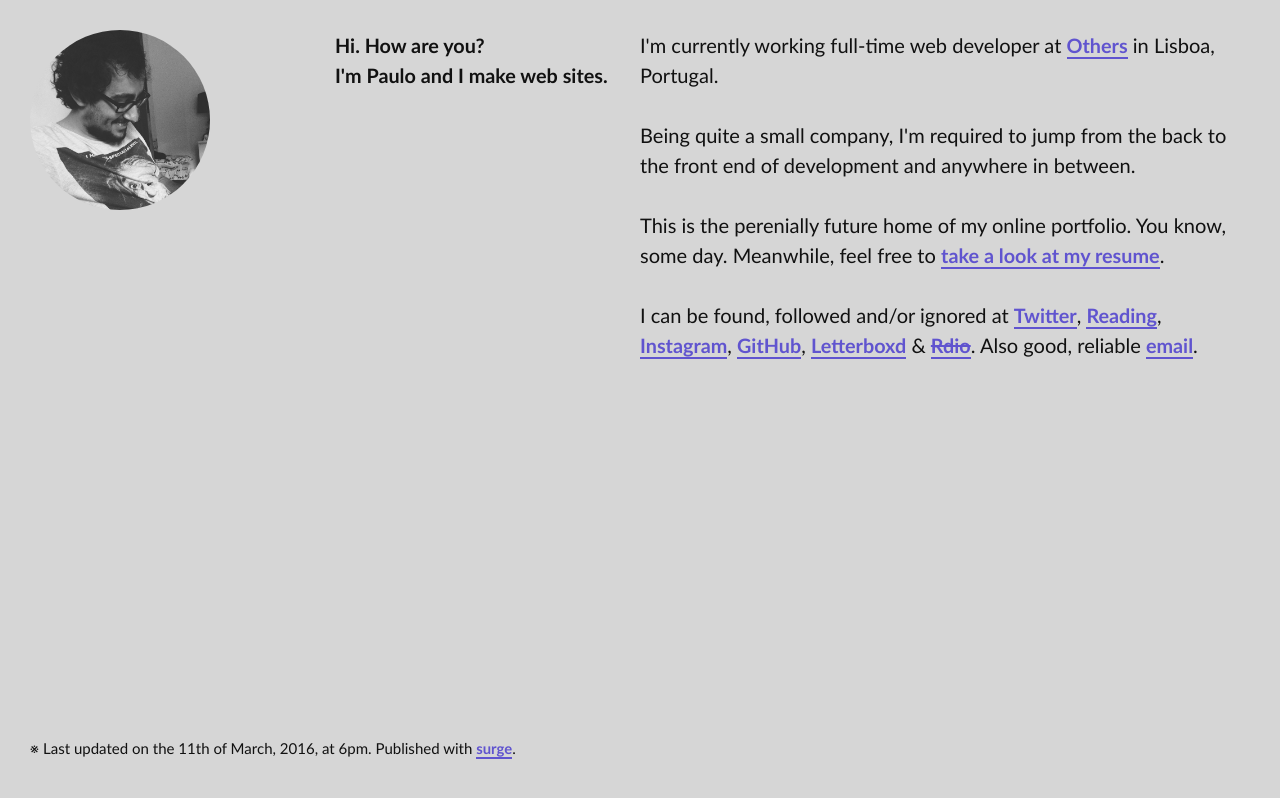
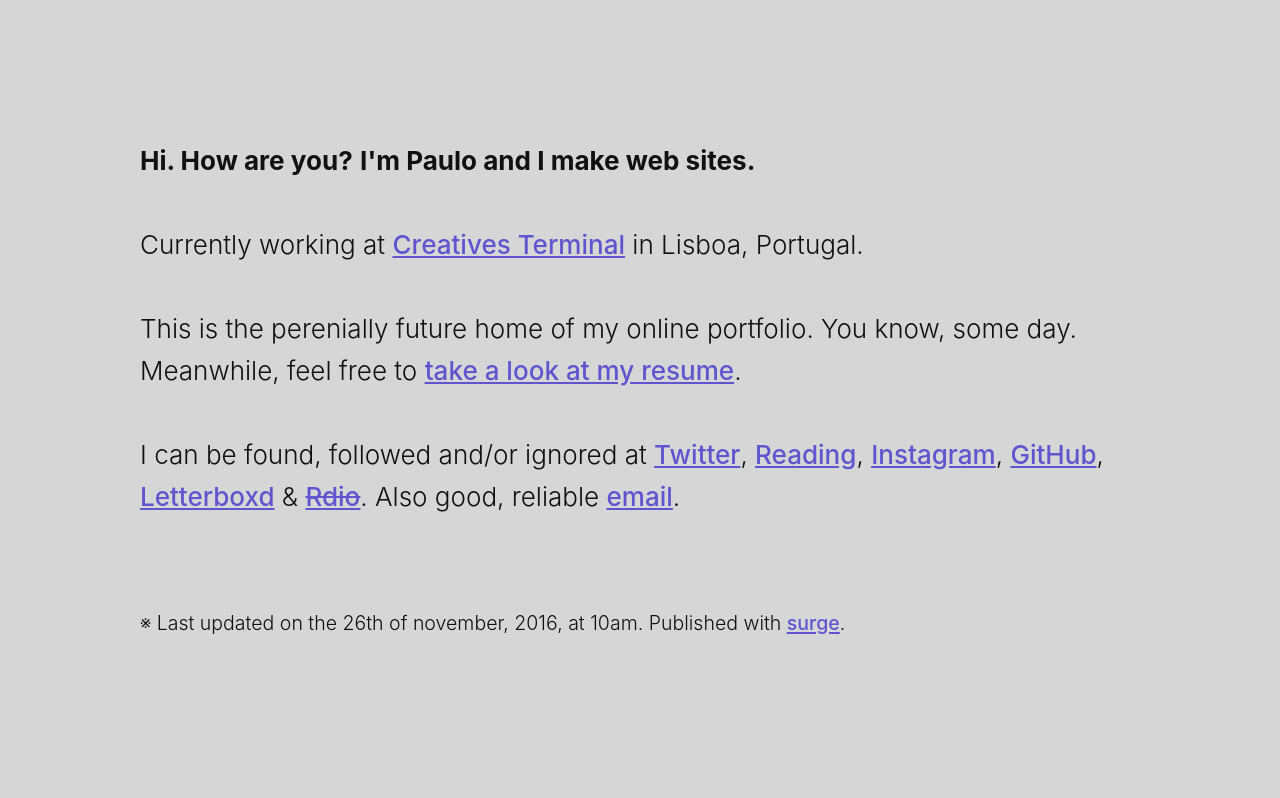
Before and after one commit to pcalves/home, a website: page index.html in a window 1280 px wide. Drawn offline with Linux system fonts and the light colour scheme.

Commit message:
Site update 🎉
- cleaning up `package.json`
- putting all the CSS in a single file because seriously there's no need for two
- making the layout *even* simpler
- changing my current job (lol after 6 months) and updating CV

```diff
--- a/css/reset.css
+++ /dev/null
@@ -1,53 +0,0 @@
-/* http://meyerweb.com/eric/tools/css/reset/
-   v2.0 | 20110126
-   License: none (public domain)
-   */
-
-html, body, div, span, applet, object, iframe,
-h1, h2, h3, h4, h5, h6, p, blockquote, pre,
-a, abbr, acronym, address, big, cite, code,
-del, dfn, em, img, ins, kbd, q, s, samp,
-small, strike, strong, sub, sup, tt, var,
-b, u, i, center,
-dl, dt, dd, ol, ul, li,
-fieldset, form, label, legend,
-table, caption, tbody, tfoot, thead, tr, th, td,
-article, aside, canvas, details, embed,
-figure, figcaption, footer, header, hgroup,
-menu, nav, output, ruby, section, summary,
-time, mark, audio, video {
-    margin: 0;
-    padding: 0;
-    border: 0;
-    font-size: 100%;
-    font: inherit;
-    vertical-align: baseline;
-}
-
-/* HTML5 display-role reset for older browsers */
-article, aside, details, figcaption, figure,
-footer, header, hgroup, menu, nav, section {
-    display: block;
-}
-
-body {
-    line-height: 1;
-}
-ol, ul {
-    list-style: none;
-}
-
-blockquote, q {
-    quotes: none;
-}
-
-blockquote:before, blockquote:after,
-q:before, q:after {
-    content: '';
-    content: none;
-}
-
-table {
-    border-collapse: collapse;
-    border-spacing: 0;
-}
--- a/css/style.css
+++ b/css/style.css
@@ -1,207 +1,155 @@
+/* http://meyerweb.com/eric/tools/css/reset/
+   v2.0 | 20110126
+   License: none (public domain)
+   */
+html, body, div, span, applet, object, iframe,
+h1, h2, h3, h4, h5, h6, p, blockquote, pre,
+a, abbr, acronym, address, big, cite, code,
+del, dfn, em, img, ins, kbd, q, s, samp,
+small, strike, strong, sub, sup, tt, var,
+b, u, i, center,
+dl, dt, dd, ol, ul, li,
+fieldset, form, label, legend,
+table, caption, tbody, tfoot, thead, tr, th, td,
+article, aside, canvas, details, embed,
+figure, figcaption, footer, header, hgroup,
+menu, nav, output, ruby, section, summary,
+time, mark, audio, video {
+    margin: 0;
+    padding: 0;
+    border: 0;
+    font-size: 100%;
+    font: inherit;
+    vertical-align: baseline;
+}
+
+/* HTML5 display-role reset for older browsers */
+article, aside, details, figcaption, figure,
+footer, header, hgroup, menu, nav, section {
+    display: block;
+}
+
+body {
+    line-height: 1;
+}
+ol, ul {
+    list-style: none;
+}
+
+blockquote, q {
+    quotes: none;
+}
+
+blockquote:before, blockquote:after,
+q:before, q:after {
+    content: '';
+    content: none;
+}
+
+table {
+    border-collapse: collapse;
+    border-spacing: 0;
+}
+
 /* apply a natural box layout model to all elements */
 *,
 *:before,
-*:after
-{
+*:after {
   -webkit-box-sizing: border-box;
   -moz-box-sizing: border-box;
   box-sizing: border-box;
 }
 
-body * + *
-{
+body * + * {
   margin-top: 1.5em;
 }
 
-::selection,
-::-moz-selection
-{
-    color: #fff;
-    background: #000;
-    text-shadow: none;
-}
-
 html,
-body
-{
+body {
   height: 100%;
   min-height: 100%;
 }
 
-body
-{
-    font-family: 'Apercu Regular', Calibri, Roboto, sans-serif;
-    font-size: 100%;
+body {
+  font-family:
+    -apple-system,
+    BlinkMacSystemFont,
+    'avenir next',
+    avenir,
+    helvetica,
+    'helvetica neue',
+    ubuntu,
+    roboto,
+    noto,
+    'segoe ui',
+    arial,
+    sans-serif;
+  font-size: 140%;
   font-size-adjust: .508;
-    line-height: 1.5em;
-
-    width: 100%;
+  font-weight: 300;
+  line-height: 1.5;
   padding: 1.5em;
-
-    text-align: left;
   word-wrap: break-word;
   hyphens: auto;
-
   color: rgb(17, 17, 17);
   background: rgb(214, 214, 214);
 }
 
-main
-{
+header { margin-bottom: 1em; }
+
+main {
   min-height: 100%;
   margin-bottom: -3em;
 }
 
-main:after
-{
+main:after {
   display: block;
-
   content: '';
 }
 
 main:after,
-footer
-{
-    height: 3em;
-}
+footer { height: 3em; }
 
-footer
-{
+footer {
   font-size: .75em;
-
-    color: inherit;
-}
-
-header
-{
-    margin-bottom: 1em;
-}
-
-.logo
-{
-    z-index: -1;
-
-    width: 9em;
-    margin-top: 0;
-
-    opacity: 1;
-    border-radius: 100%;
-}
-
-h1,
-strong,
-a
-{
-    font-family: 'Apercu Bold', Calibri, Roboto, sans-serif;
-}
-
-h1
-{
-    font-size: inherit;
-    font-weight: 700;
-    line-height: 1.5em;
-
-    display: inline-block;
-
-    margin-top: 0;
-}
-
-p
-{
-    margin-bottom: 0;
-}
-
-a
-{
-    font-weight: 700;
-
-    text-decoration: none;
-
-    color: rgb(96, 84, 207);
-    border-bottom: 2px solid;
-}
-
-a:hover
-{
   color: inherit;
 }
 
 
-.grid
-{
-    width: auto;
+h1 {
+  font-size: inherit;
+  font-weight: 700;
+  line-height: 1.5em;
+  display: inline-block;
+  margin-top: 0;
 }
 
-.grid:after
-{
-    display: table;
-    clear: both;
+p { margin-bottom: 0; }
 
-    content: '';
+a {
+  font-weight: 500;
+  color: rgb(96, 84, 207);
+  transition: color .25s ease-in-out;
 }
 
-[class*='col-']
-{
-    float: left;
+a:hover { color: inherit; }
 
-    margin-top: 0;
-    padding-right: 1.5em;
+::selection {
+  background: rgb(96, 84, 207);
+  color: rgb(214, 214, 214);
+  text-shadow: none;
 }
 
-[class*='col-']:last-of-type
-{
-    padding-right: 0;
-}
-
-.col-1-2
-{
-    width: 50%;
-}
-.col-1-3
-{
-    width: 33.33%;
-}
-.col-2-3
-{
-    width: 66.66%;
-}
-.col-1-8
-{
-    width: 12.5%;
-}
-.col-3-8
-{
-    width: 37.5%;
-}
-.col-1-4
-{
-    width: 25%;
-}
-.col-3-4
-{
-    width: 75%;
-}
-
-@media (max-width: 40em)
-{
-    [class*='col-']
-    {
-        width: 100%;
+@media (min-width: 40em) {
+  body {
+    font-size: 162.5%;
+    padding: 3em;
   }
 }
 
-@media (min-width: 40em)
-{
-    body
-    {
-        font-size: 112.5%;
+@media (min-width: 80em) {
+  body {
+    font-size: 175%;
+    padding: 5em;
   }
 }
-
-@media (min-width: 80em)
-{
-    body
-    {
-        font-size: 125%;
-    }
-}
--- a/index.html
+++ b/index.html
@@ -3,31 +3,22 @@
   <head>
     <meta charset="utf-8">
     <title>Paulo Coelho Alves</title>
-        <meta name="description" content="Personal website of Paulo Coelho Alves, maker of web sites.">
+    <meta name="description" content="Paulo Coelho Alves">
+    <meta name="author" content="Paulo Coelho Alves">
     <meta name="viewport" content="width=device-width, initial-scale=1.0">
-        <link rel="stylesheet" href="css/reset.css">
     <link rel="stylesheet" href="css/style.css">
     <link rel="shortcut icon" href="favicon.png">
-        <link rel="preconnect" href="//f.fontdeck.com/" crossorigin>
   </head>
 
   <body>
     <main class="grid">
-            <div class="col-1-4">
-                <img src="images/me.png" class="logo" alt="This is me, the author of this site.">
-            </div>
-
-            <div class="col-1-4">
       <header>
         <h1>Hi. How are you?</h1>
         <h1>I'm Paulo and I make web sites.</h1>
       </header>
-            </div>
 
-            <div class="col-1-2">
       <section>
-                    <p>I'm currently working full-time web developer at <a href="http://www.others.pt/" title="Others &mdash; Digital Thinking" target="blank">Others</a> in Lisboa, Portugal.</p>
-                    <p>Being quite a small company, I'm required to jump from the back to the front end of development and anywhere in between.</p>
+        <p>Currently working at <a href="http://www.creativesterminal.com" title="Creatives Terminal" target="blank">Creatives Terminal</a> in Lisboa, Portugal.</p>
         <p>This is the perenially future home of my online portfolio. You know, some day. Meanwhile, feel free to <a href="docs/cv.pdf" target="blank">take a look at my resume</a>.</p>
         <p>
           I can be found, followed and/or ignored at
@@ -39,25 +30,10 @@
           Also good, reliable <a href="mailto:paulo@pcalv.es" title="I'll definitely get back to you.">email</a>.
         </p>
       </section>
-            </div>
     </main>
 
     <footer>
-            &#x203b; Last updated on the <time datetime="2016-03-11 18:00">11th of March, 2016</time>, at 6pm. Published with <a href="https://surge.sh">surge</a>.
+      &#x203b; Last updated on the <time datetime="2016-11-26 10:40">26th of november, 2016</time>, at 10am. Published with <a href="https://surge.sh">surge</a>.
     </footer>
-
-        <script type="text/javascript">
-            WebFontConfig = {
-                fontdeck: { id: '59502' },
-                active: function() {
-                    sessionStorage.fonts = true;
-                }
-            };
-            (function(d) {
-                var wf = d.createElement('script'), s = d.scripts[0];
-                wf.src = 'https://ajax.googleapis.com/ajax/libs/webfont/1.5.18/webfont.js';
-                s.parentNode.insertBefore(wf, s);
-            })(document);
-        </script>
   </body>
 </html>
```
Also changed, not shown: package.json (+5 -10 lines), images/me.png (deleted), 1 other file. Lines whose indentation alone changed are shown as unchanged.
